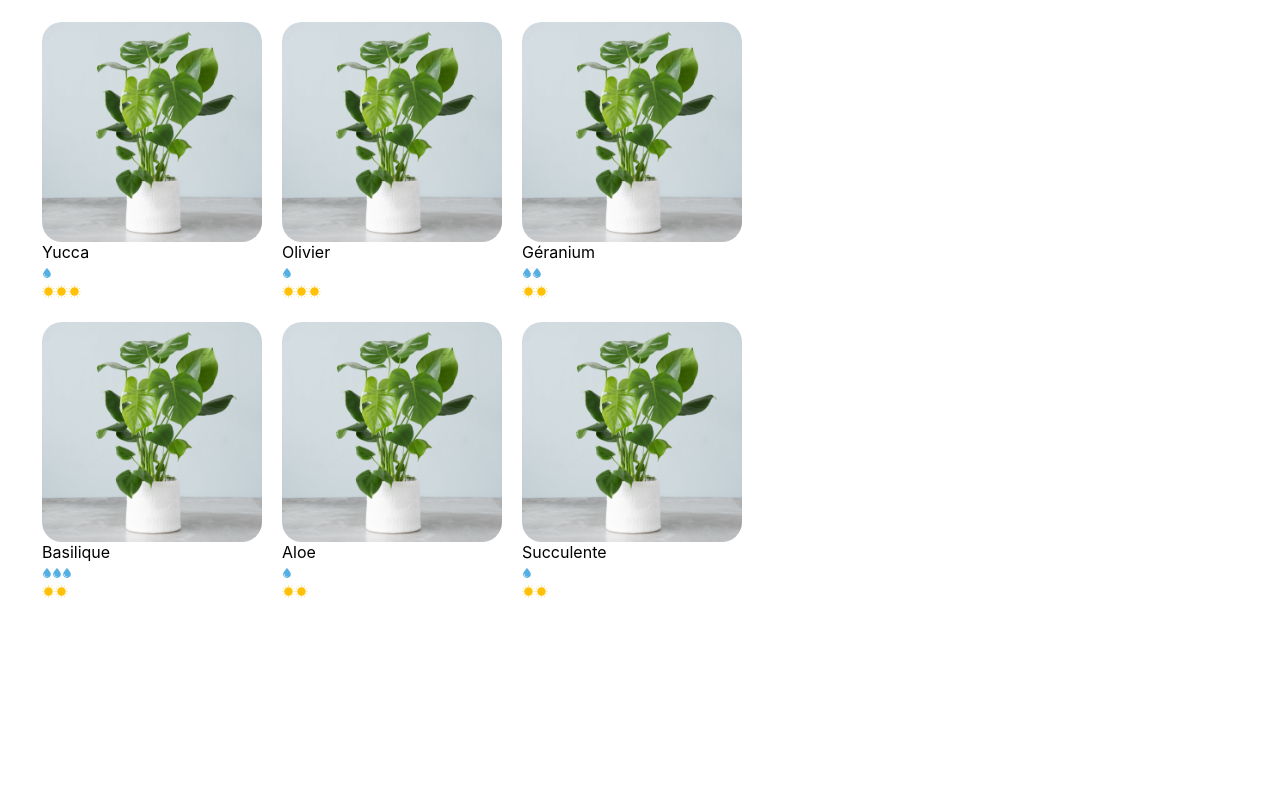
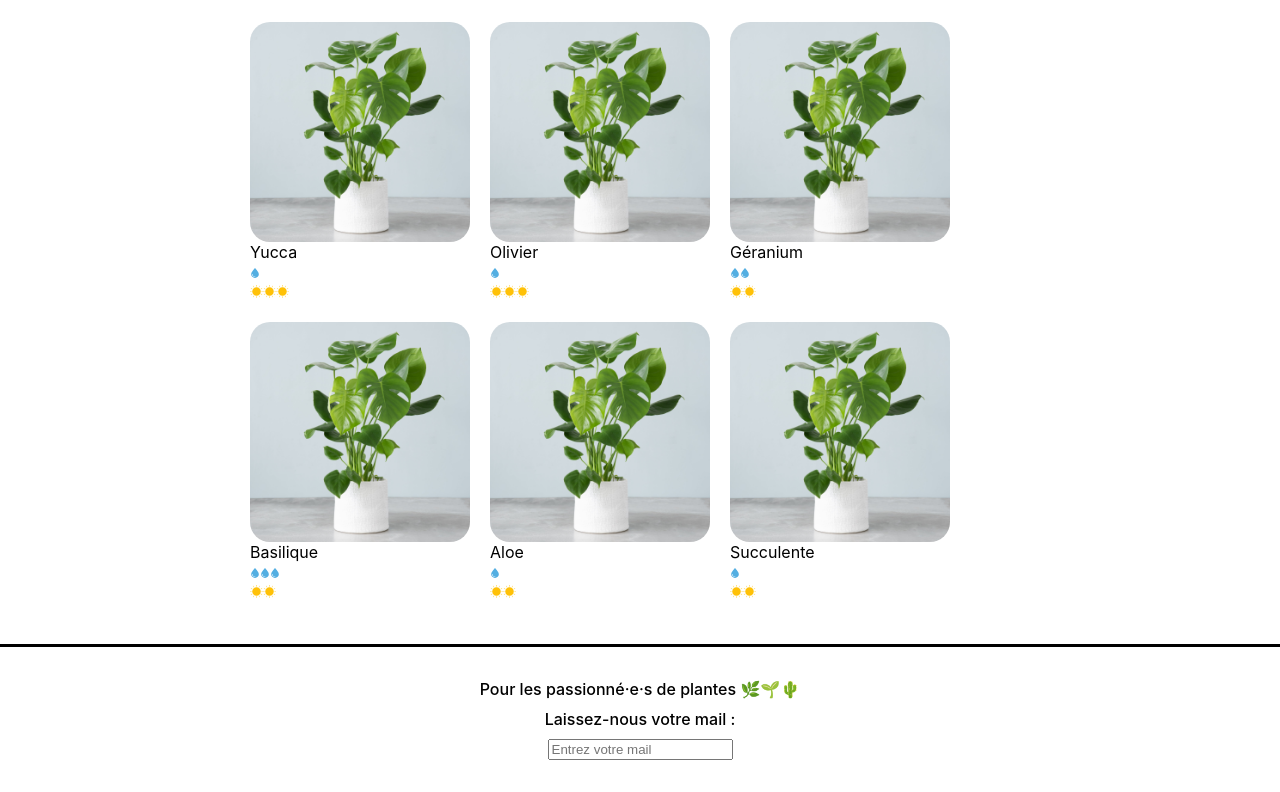
Before and after one commit to m-graff/la-maison-jungle, a React (Create React App) app: page / in a window 1280 px wide. Shown: the part 561-1353 px from the top of the page. Before the commit the page ends 1221 px from the top, so only its background shows below. Built offline with nearby package versions, Linux system fonts and the light colour scheme.

Commit message:
Ajout gestion event - Form controlé + non controlé

```diff
--- a/src/components/App.js
+++ b/src/components/App.js
@@ -1,6 +1,7 @@
 import Banner from './Banner'
 import logo from '../assets/logo.png'
 // import Cart from './Cart'
+import Footer from './Footer'
 import ShoppingList from './ShoppingList'
 
 function App() {
@@ -10,8 +11,10 @@
 				<img src={logo} alt='La maison jungle' className='lmj-logo' />
 				<h1 className='lmj-title'>La maison jungle</h1>
 			</Banner>
+
 			{/* <Cart /> */}
 			<ShoppingList />
+			<Footer />
 		</div>
 	)
 }
--- a/src/components/CareScale.js
+++ b/src/components/CareScale.js
@@ -1,5 +1,13 @@
 import Sun from '../assets/sun.svg'
 import Water from '../assets/water.svg'
+
+// Ici, il s'agit d'une manière de faire.
+//Vous auriez aussi pu utiliser une fonction qui retourne l'élément souhaité, ou bien faire directement des conditions
+const quantityLabel = {
+	1: 'peu',
+	2: 'modérément',
+	3: 'beaucoup'
+}
 
 function CareScale({ scaleValue, careType }) {
 	const range = [1, 2, 3]
@@ -11,7 +19,15 @@
 		)
 
 	return (
-		<div>
+		<div
+			onClick={() =>
+				alert(
+					`Cette plante requiert ${quantityLabel[scaleValue]} ${
+						careType === 'light' ? 'de lumière' : "d'arrosage"
+					}`
+				)
+			}
+		>
 			{range.map((rangeElem) =>
 				scaleValue >= rangeElem ? (
 					<span key={rangeElem.toString()}>{scaleType}</span>
--- /dev/null
+++ b/src/components/Footer.js
@@ -0,0 +1,33 @@
+import { useState } from 'react'
+import '../styles/Footer.css'
+
+function Footer() {
+	const [inputValue, setInputValue] = useState('')
+
+	function handleInput(e) {
+		setInputValue(e.target.value)
+	}
+
+	function handleBlur() {
+		if (!inputValue.includes('@')) {
+			alert("Attention, il n'y a pas d'@, ceci n'est pas une adresse valide 😥")
+		}
+	}
+
+	return (
+		<footer className='lmj-footer'>
+			<div className='lmj-footer-elem'>
+				Pour les passionné·e·s de plantes 🌿🌱🌵
+			</div>
+			<div className='lmj-footer-elem'>Laissez-nous votre mail :</div>
+			<input
+				placeholder='Entrez votre mail'
+				onChange={handleInput}
+				value={inputValue}
+				onBlur={handleBlur}
+			/>
+		</footer>
+	)
+}
+
+export default Footer
--- a/src/components/PlantItem.js
+++ b/src/components/PlantItem.js
@@ -1,9 +1,13 @@
 import CareScale from './CareScale'
 import '../styles/PlantItem.css'
 
-function PlantItem({ id, cover, name, water, light }) {
+function handleClick(plantName) {
+	alert(`Vous voulez acheter 1 ${plantName}? Très bon choix 🌱✨`)
+}
+
+function PlantItem({ cover, name, water, light }) {
 	return (
-		<li key={id} className='lmj-plant-item'>
+		<li className='lmj-plant-item' onClick={() => handleClick(name)}>
 			<img className='lmj-plant-item-cover' src={cover} alt={`${name} cover`} />
 			{name}
 			<div>
--- a/src/datas/plantList.js
+++ b/src/datas/plantList.js
@@ -5,7 +5,6 @@
 		name: 'monstera',
 		category: 'classique',
 		id: '1ed',
-		isBestSale: true,
 		light: 2,
 		water: 3,
 		cover: monstera
@@ -54,7 +53,6 @@
 		name: 'basilique',
 		category: 'extérieur',
 		id: '7ie',
-		isBestSale: true,
 		light: 2,
 		water: 3,
 		cover: monstera
--- /dev/null
+++ b/src/styles/Footer.css
@@ -0,0 +1,14 @@
+.lmj-footer {
+	color: black;
+	padding: 32px;
+	border-top: solid 3px black;
+	display: flex;
+	justify-content: flex-start;
+	flex-direction: column;
+	align-items: center;
+	font-weight: 500;
+}
+
+.lmj-footer-elem {
+	margin-bottom: 10px;
+}
--- a/src/styles/ShoppingList.css
+++ b/src/styles/ShoppingList.css
@@ -4,4 +4,5 @@
 	display: flex;
 	flex-wrap: wrap;
 	max-width: 800px;
+	margin: auto;
 }
```
